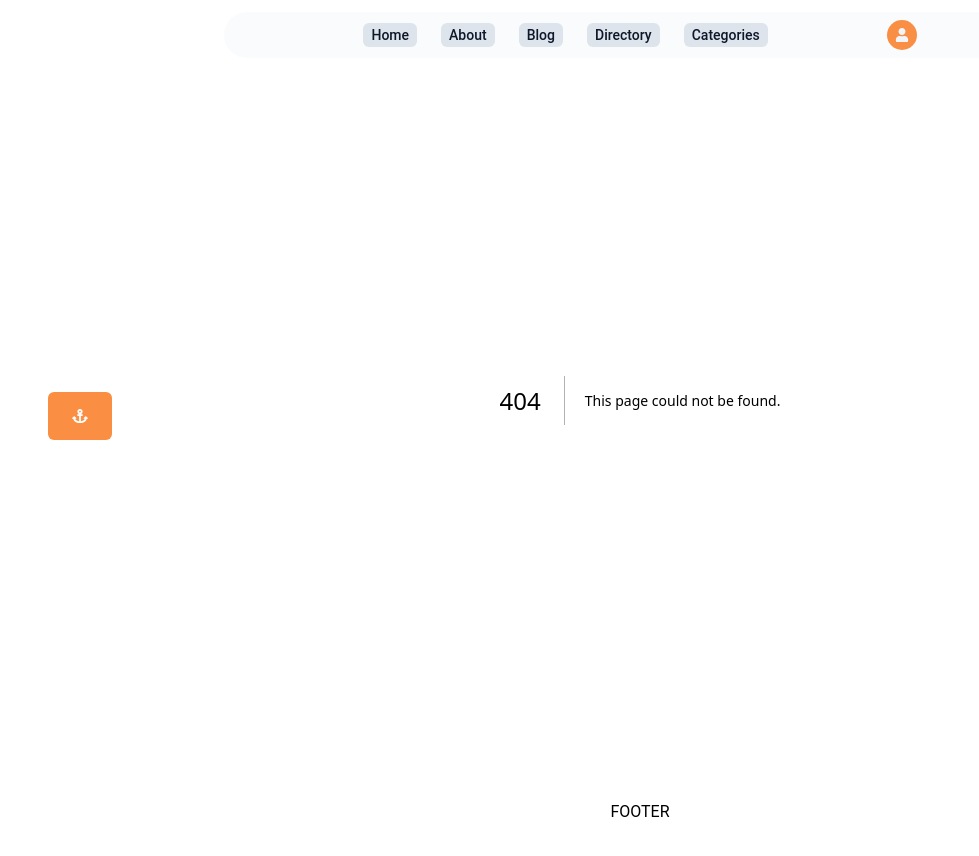
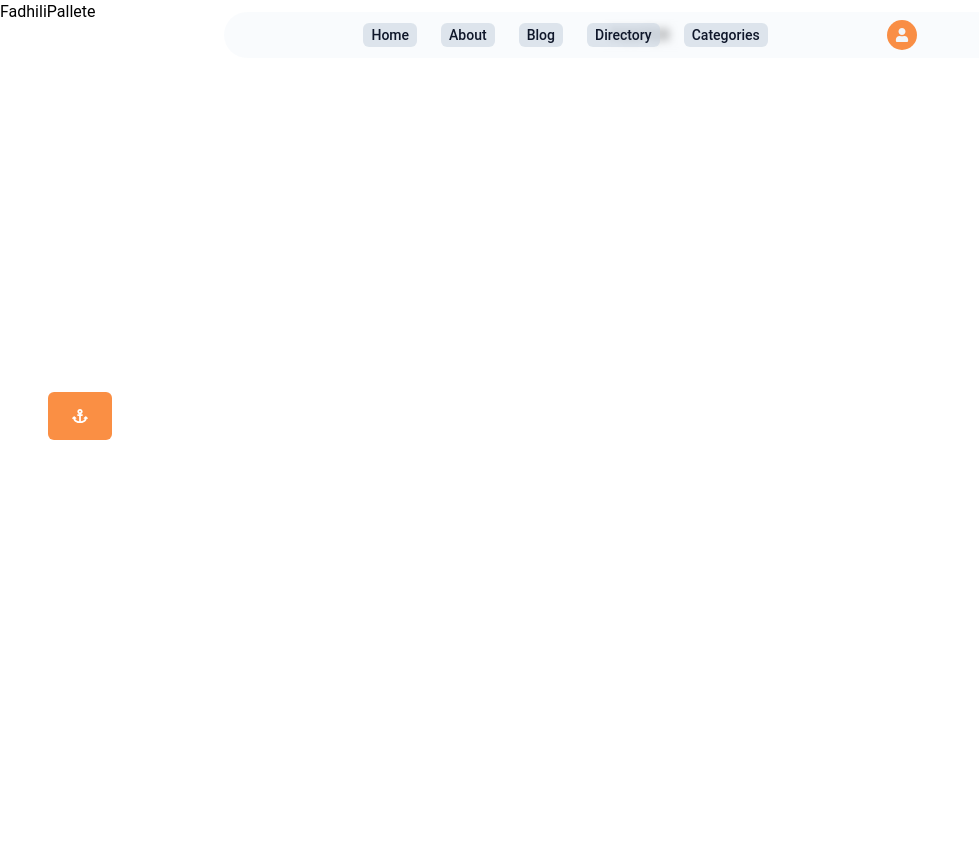
Before and after one commit to MatthewsRicky/travelapp, a Next.js app: page /blog/fadhilee-pallete in a window 1280 px wide. Before the commit this address had no page. Shown: the top 856 px of the page, without its empty margins (0-979 px from the left). After the commit the page ends 800 px from the top, so only its background shows below. Built offline with nearby package versions, Linux system fonts and the light colour scheme.

Commit message:
Create page.tsx

```diff
--- /dev/null
+++ b/app/blog/fadhilee-pallete/page.tsx
@@ -0,0 +1,7 @@
+import React from "react";
+
+const FadhiliPallete = () => {
+	return <div>FadhiliPallete</div>;
+};
+
+export default FadhiliPallete;
```
